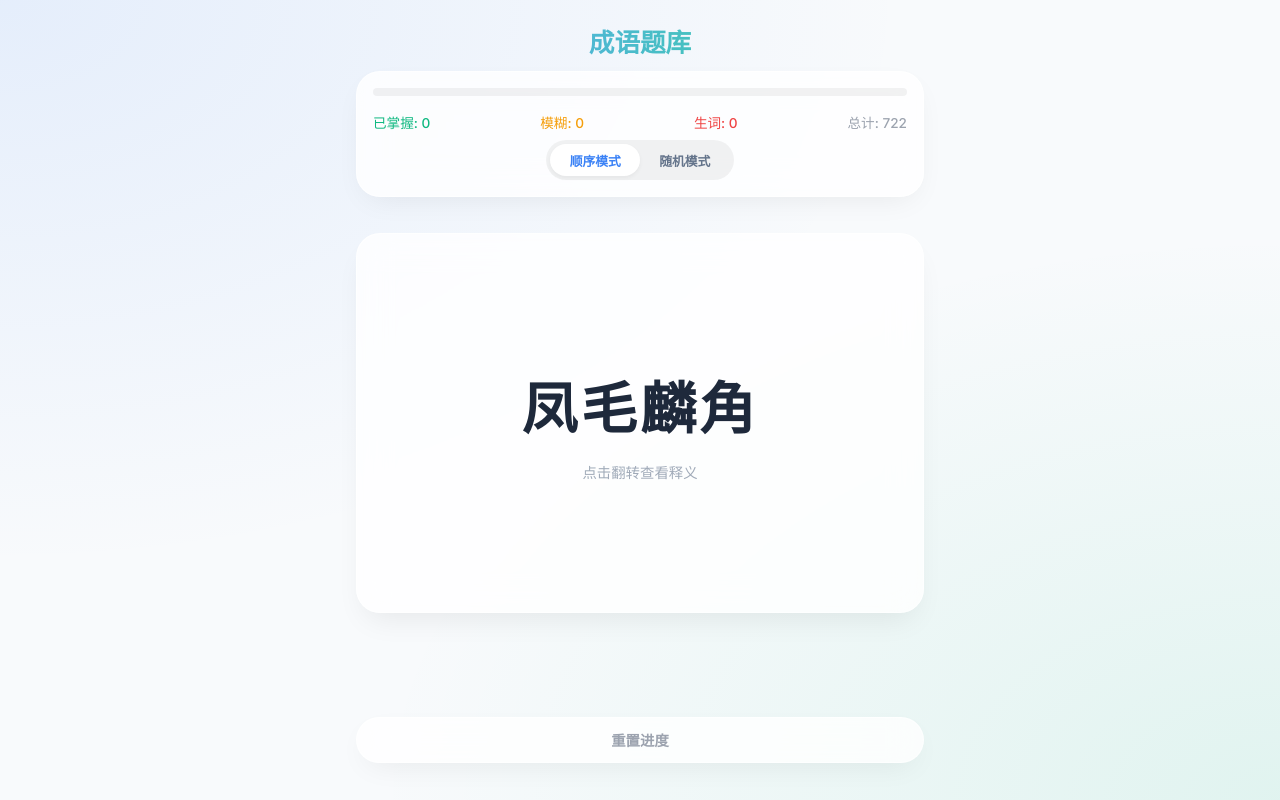
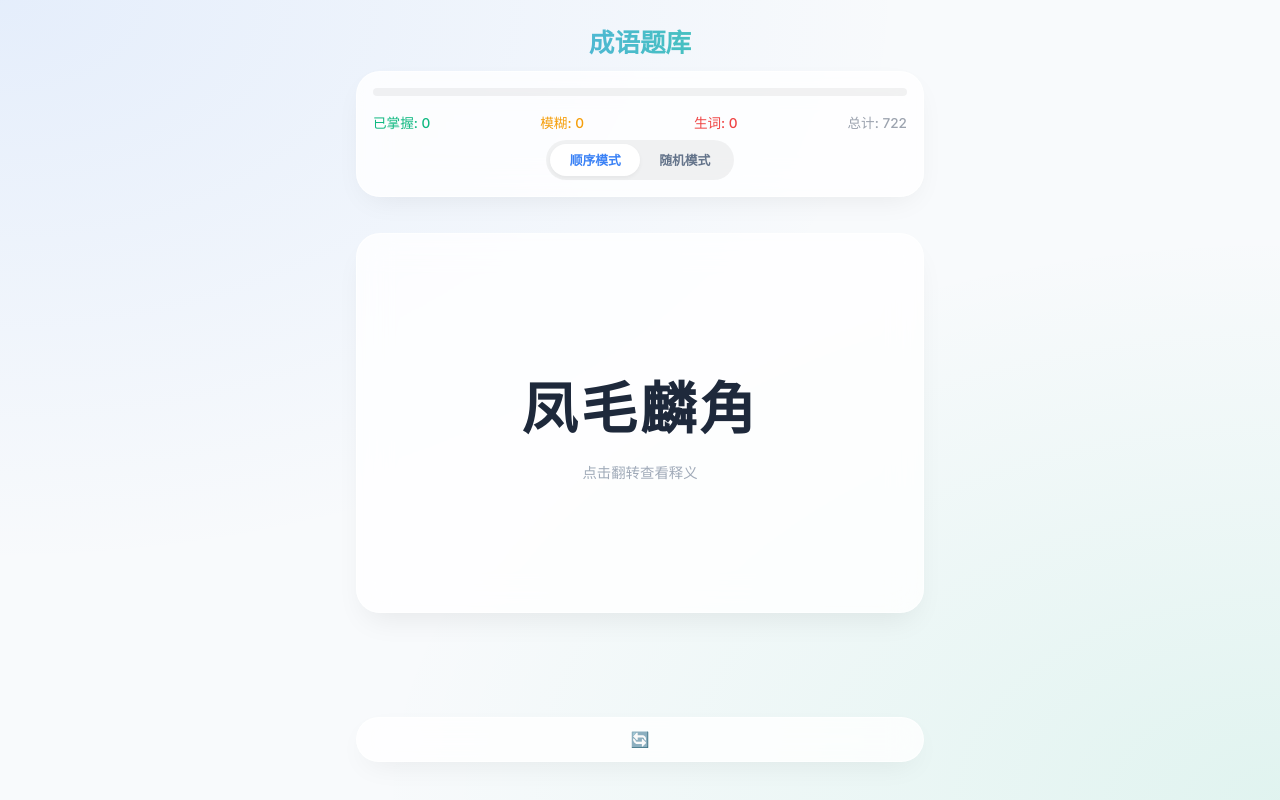
Before and after one commit to troses3/chengyu-fuxi, a React (Vite) app in the folder 成语复习/: page / in a window 1280 px wide. Built offline with nearby package versions, Linux system fonts and the light colour scheme.

Commit message:
style: replace reset button text with a reload symbol, showing the text only on hover with a smooth slide-out and rotate animation

```diff
--- a/成语复习/src/App.css
+++ b/成语复习/src/App.css
@@ -294,7 +294,9 @@ body {
 
 .btn-text {
   flex: 1;
-  text-align: center;
+  display: flex;
+  justify-content: center;
+  align-items: center;
   padding: 0.7rem 1rem;
   border: 1px solid rgba(255, 255, 255, 0.6);
   background: rgba(255, 255, 255, 0.8);
@@ -305,7 +307,7 @@ body {
   cursor: pointer;
   box-shadow: 0 10px 30px -10px rgba(0, 0, 0, 0.08);
   backdrop-filter: blur(16px);
-  transition: all 0.2s;
+  transition: all 0.3s cubic-bezier(0.4, 0, 0.2, 1);
 }
 
 .btn-text:hover {
@@ -313,6 +315,31 @@ body {
   border-color: rgba(239, 68, 68, 0.3);
   background: rgba(255, 255, 255, 0.95);
   box-shadow: 0 4px 12px rgba(239, 68, 68, 0.08);
+}
+
+.reset-icon {
+  font-size: 0.95rem;
+  display: inline-block;
+  transition: transform 0.4s ease;
+}
+
+.btn-text:hover .reset-icon {
+  transform: rotate(-180deg);
+}
+
+.reset-text {
+  display: inline-block;
+  max-width: 0;
+  opacity: 0;
+  overflow: hidden;
+  white-space: nowrap;
+  transition: max-width 0.3s cubic-bezier(0.4, 0, 0.2, 1), opacity 0.2s ease, margin-left 0.3s ease;
+}
+
+.btn-text:hover .reset-text {
+  max-width: 100px;
+  opacity: 1;
+  margin-left: 0.5rem;
 }
 
 .loading {
--- a/成语复习/src/App.jsx
+++ b/成语复习/src/App.jsx
@@ -229,7 +229,10 @@ function App() {
               localStorage.removeItem(STORAGE_KEY);
               window.location.reload();
             }
-          }}>重置进度</button>
+          }}>
+            <span className="reset-icon">🔄</span>
+            <span className="reset-text">重置进度</span>
+          </button>
         </div>
       </main>
     </div>
```
